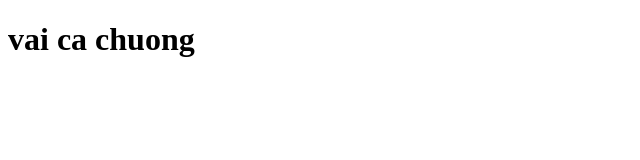
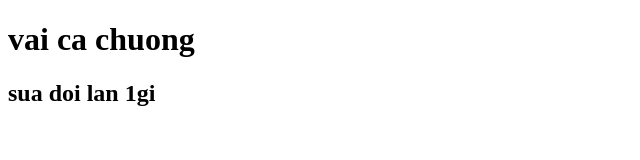
Before and after one commit to DaiPhu97/duan6, a plain HTML site: page index.html in a window 1280 px wide. Shown: the whole page, without its empty margins (0-640 px from the left). Drawn offline with Linux system fonts and the light colour scheme.

Commit message:
second commit

```diff
--- a/index.html
+++ b/index.html
@@ -7,5 +7,6 @@
   </head>
   <body>
     <h1>vai ca chuong</h1>
+    <h2>sua doi lan 1gi</h2>
   </body>
 </html>
```
